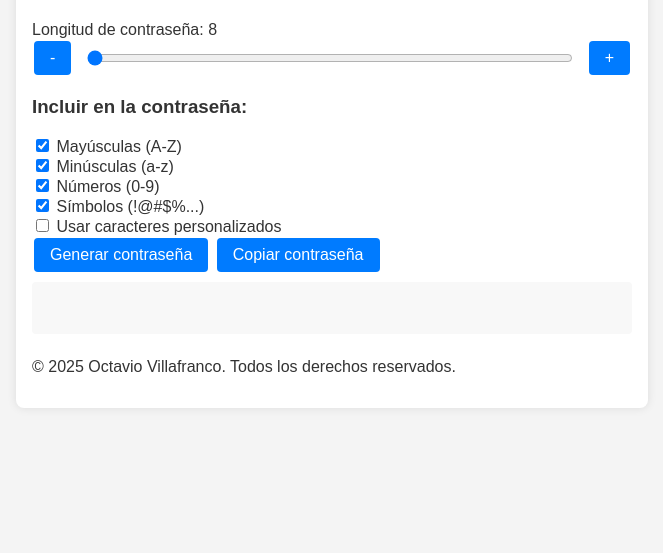
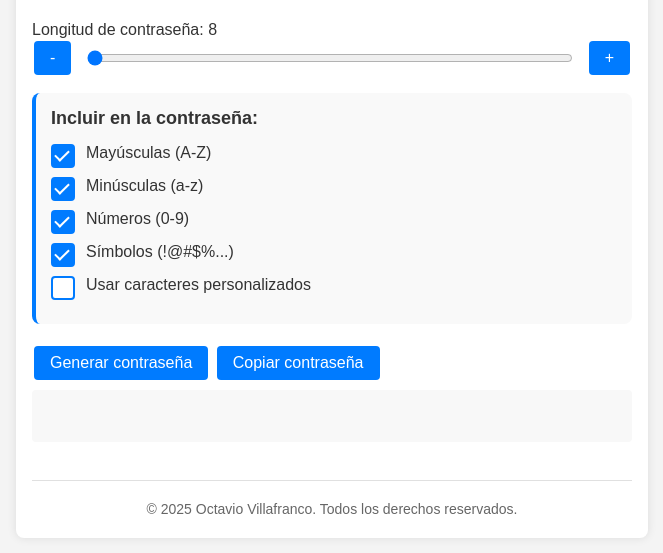
Before and after one commit to Octavillt/Generador_De_Passwords, a plain HTML site: page index.html in a window 1280 px wide. Shown: the part 75-628 px from the top of the page, without its empty margins (308-971 px from the left). Drawn offline with Linux system fonts and the light colour scheme.

Commit message:
Se agregan estilos para los nuevos campos

```diff
--- a/style/styles.css
+++ b/style/styles.css
@@ -59,5 +59,136 @@ input[type=text] {
     border-radius: 4px;
     background-color: #f8f8f8;
     text-align: center;
+}
 
+/* Estilos personalizados para checkbox */
+.custom-checkbox {
+    display: flex;
+    align-items: center;
+    margin: 15px 0;
 }
+
+.custom-checkbox input[type="checkbox"] {
+    opacity: 0;
+    position: absolute;
+    cursor: pointer;
+}
+
+.custom-checkbox label {
+    position: relative;
+    padding-left: 35px;
+    cursor: pointer;
+    font-size: 16px;
+    display: inline-block;
+    color: #333;
+}
+
+.custom-checkbox label:before {
+    content: '';
+    position: absolute;
+    left: 0;
+    top: 0;
+    width: 20px;
+    height: 20px;
+    border: 2px solid #007BFF;
+    background: #fff;
+    border-radius: 4px;
+    transition: all 0.3s ease;
+}
+
+.custom-checkbox input[type="checkbox"]:checked + label:before {
+    background: #007BFF;
+}
+
+.custom-checkbox input[type="checkbox"]:checked + label:after {
+    content: '';
+    position: absolute;
+    left: 7px;
+    top: 3px;
+    width: 6px;
+    height: 12px;
+    border: solid white;
+    border-width: 0 2px 2px 0;
+    transform: rotate(45deg);
+}
+
+.custom-checkbox input[type="checkbox"]:focus + label:before {
+    box-shadow: 0 0 5px rgba(0, 123, 255, 0.5);
+}
+
+.custom-checkbox:hover input ~ label:before {
+    border-color: #0056b3;
+}
+
+/* Estilos para el contenedor de caracteres personalizados */
+#customCharsContainer {
+    background-color: #f8f8f8;
+    padding: 15px;
+    border-radius: 6px;
+    margin-top: 10px;
+    border-left: 4px solid #007BFF;
+    transition: all 0.3s ease;
+}
+
+/* Espacio adicional */
+.custom-chars-option {
+    margin-bottom: 15px;
+}
+
+/* Agregar estos estilos al final del archivo CSS existente */
+
+.characters-options {
+    background-color: #f9f9f9;
+    padding: 15px;
+    border-radius: 8px;
+    margin-bottom: 20px;
+    border-left: 4px solid #007BFF;
+}
+
+.characters-options h3 {
+    margin-top: 0;
+    margin-bottom: 15px;
+    font-size: 18px;
+    color: #333;
+}
+
+button:disabled {
+    background-color: #cccccc;
+    cursor: not-allowed;
+}
+
+button:disabled:hover {
+    background-color: #cccccc;
+}
+
+/* Añadir al final del archivo CSS existente */
+
+.disabled-checkbox {
+    opacity: 0.6;
+    cursor: not-allowed;
+}
+
+.disabled-checkbox label {
+    color: #999;
+    cursor: not-allowed;
+}
+
+.disabled-checkbox label:before {
+    border-color: #ccc !important;
+    background-color: #f5f5f5 !important;
+}
+
+/* Añadir al final del archivo CSS existente */
+
+.footer {
+    margin-top: 30px;
+    padding-top: 15px;
+    border-top: 1px solid #e0e0e0;
+    text-align: center;
+    font-size: 14px;
+    color: #666;
+}
+
+.footer p {
+    margin: 5px 0;
+}
```
